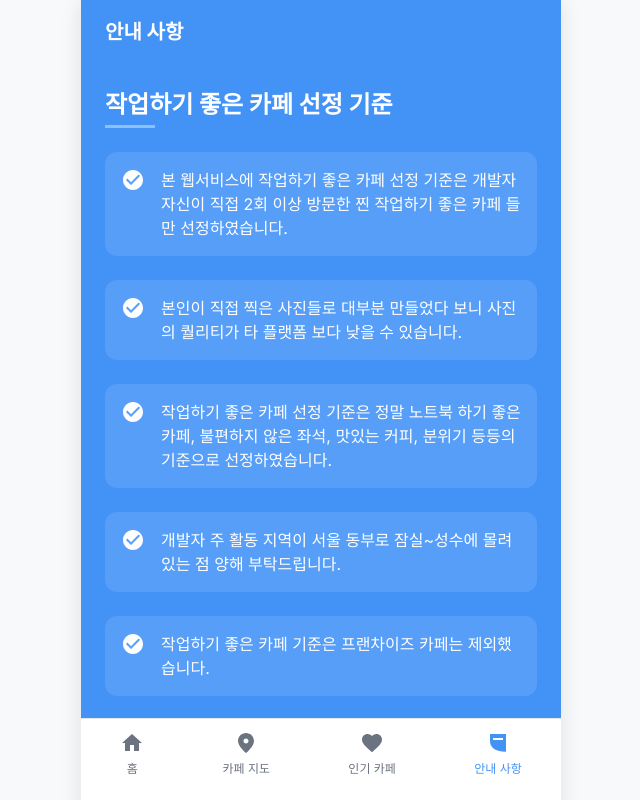
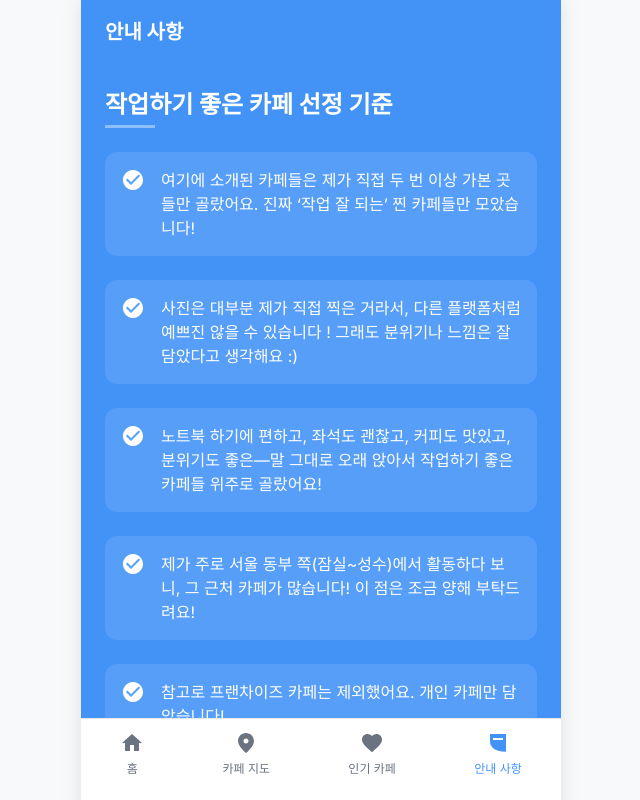
Before and after one commit to osohyun0224/maps-for-jungwon, a Next.js app: page /cafe in a window 1280 px wide. Shown: the top 800 px of the page, without its empty margins (319-959 px from the left). Built offline with nearby package versions, Linux system fonts and the light colour scheme.

Commit message:
fix :: 안내문구 더 포멀하게 수정

```diff
--- a/src/pages/cafe/index.tsx
+++ b/src/pages/cafe/index.tsx
@@ -1,45 +1,9 @@
 'use client';
 
-import { useState } from 'react';
-import Image from 'next/image';
 import Link from 'next/link';
-import ImageWithSkeleton from '../../components/ImageWithSkeleton';
 import styles from './styles.module.scss';
 
-const cafes = [
-  {
-    id: 1,
-    name: '카페 테라스',
-    location: '서울시 강남구',
-    rating: 4.5,
-    tags: ['루프탑', '데이트', '뷰맛집'],
-    image: '/cafe-1.jpg'
-  },
-  {
-    id: 2,
-    name: '로지엔 케이크',
-    location: '서울시 마포구',
-    rating: 4.8,
-    tags: ['케이크', '커피', '디저트'],
-    image: '/cafe-2.jpg'
-  },
-  {
-    id: 3,
-    name: '스튜디오 카페',
-    location: '서울시 종로구',
-    rating: 4.3,
-    tags: ['인테리어', '작업', '도서'],
-    image: '/cafe-3.jpg'
-  }
-];
-
 export default function CafePage() {
-  const [searchTerm, setSearchTerm] = useState('');
-
-  const filteredCafes = cafes.filter(cafe =>
-    cafe.name.toLowerCase().includes(searchTerm.toLowerCase()) ||
-    cafe.tags.some(tag => tag.toLowerCase().includes(searchTerm.toLowerCase()))
-  );
 
   return (
     <div className={styles.container}>
@@ -57,7 +21,7 @@ export default function CafePage() {
                 <path d="M12 2C6.48 2 2 6.48 2 12C2 17.52 6.48 22 12 22C17.52 22 22 17.52 22 12C22 6.48 17.52 2 12 2ZM10 17L5 12L6.41 10.59L10 14.17L17.59 6.58L19 8L10 17Z" fill="currentColor"/>
               </svg>
             </div>
-            <p>본 웹서비스에 작업하기 좋은 카페 선정 기준은 개발자 자신이 직접 2회 이상 방문한 찐 작업하기 좋은 카페 들만 선정하였습니다.</p>
+            <p>여기에 소개된 카페들은 제가 직접 두 번 이상 가본 곳들만 골랐어요. 진짜 ‘작업 잘 되는’ 찐 카페들만 모았습니다!</p>
           </div>
 
           <div className={styles.guideItem}>
@@ -66,7 +30,7 @@ export default function CafePage() {
                 <path d="M12 2C6.48 2 2 6.48 2 12C2 17.52 6.48 22 12 22C17.52 22 22 17.52 22 12C22 6.48 17.52 2 12 2ZM10 17L5 12L6.41 10.59L10 14.17L17.59 6.58L19 8L10 17Z" fill="currentColor"/>
               </svg>
             </div>
-            <p>본인이 직접 찍은 사진들로 대부분 만들었다 보니 사진의 퀄리티가 타 플랫폼 보다 낮을 수 있습니다.</p>
+            <p>사진은 대부분 제가 직접 찍은 거라서, 다른 플랫폼처럼 예쁘진 않을 수 있습니다 ! 그래도 분위기나 느낌은 잘 담았다고 생각해요 :)</p>
           </div>
 
           <div className={styles.guideItem}>
@@ -75,7 +39,7 @@ export default function CafePage() {
                 <path d="M12 2C6.48 2 2 6.48 2 12C2 17.52 6.48 22 12 22C17.52 22 22 17.52 22 12C22 6.48 17.52 2 12 2ZM10 17L5 12L6.41 10.59L10 14.17L17.59 6.58L19 8L10 17Z" fill="currentColor"/>
               </svg>
             </div>
-            <p>작업하기 좋은 카페 선정 기준은 정말 노트북 하기 좋은 카페, 불편하지 않은 좌석, 맛있는 커피, 분위기 등등의 기준으로 선정하였습니다.</p>
+            <p>노트북 하기에 편하고, 좌석도 괜찮고, 커피도 맛있고, 분위기도 좋은—말 그대로 오래 앉아서 작업하기 좋은 카페들 위주로 골랐어요!</p>
           </div>
 
           <div className={styles.guideItem}>
@@ -84,7 +48,7 @@ export default function CafePage() {
                 <path d="M12 2C6.48 2 2 6.48 2 12C2 17.52 6.48 22 12 22C17.52 22 22 17.52 22 12C22 6.48 17.52 2 12 2ZM10 17L5 12L6.41 10.59L10 14.17L17.59 6.58L19 8L10 17Z" fill="currentColor"/>
               </svg>
             </div>
-            <p>개발자 주 활동 지역이 서울 동부로 잠실~성수에 몰려있는 점 양해 부탁드립니다.</p>
+            <p>제가 주로 서울 동부 쪽(잠실~성수)에서 활동하다 보니, 그 근처 카페가 많습니다! 이 점은 조금 양해 부탁드려요!</p>
           </div>
 
           <div className={styles.guideItem}>
@@ -93,7 +57,7 @@ export default function CafePage() {
                 <path d="M12 2C6.48 2 2 6.48 2 12C2 17.52 6.48 22 12 22C17.52 22 22 17.52 22 12C22 6.48 17.52 2 12 2ZM10 17L5 12L6.41 10.59L10 14.17L17.59 6.58L19 8L10 17Z" fill="currentColor"/>
               </svg>
             </div>
-            <p>작업하기 좋은 카페 기준은 프랜차이즈 카페는 제외했습니다.</p>
+            <p>참고로 프랜차이즈 카페는 제외했어요. 개인 카페만 담았습니다!</p>
           </div>
 
           <div className={styles.suggestionBox}>
--- a/src/pages/date/index.tsx
+++ b/src/pages/date/index.tsx
@@ -511,7 +511,7 @@ export default function DateIdeasPage() {
         regions['왕십리'].push(cafe);
       } else if (cafe.tags.includes('둔촌동')) {
         regions['둔촌/성내'].push(cafe);
-      } else if (cafe.tags.includes('하남동')) {
+      } else if (cafe.tags.includes('하남')) {
         regions['하남/미사'].push(cafe);
       } else if (cafe.tags.includes('의정부')) {
         regions['의정부/민락'].push(cafe);
```
